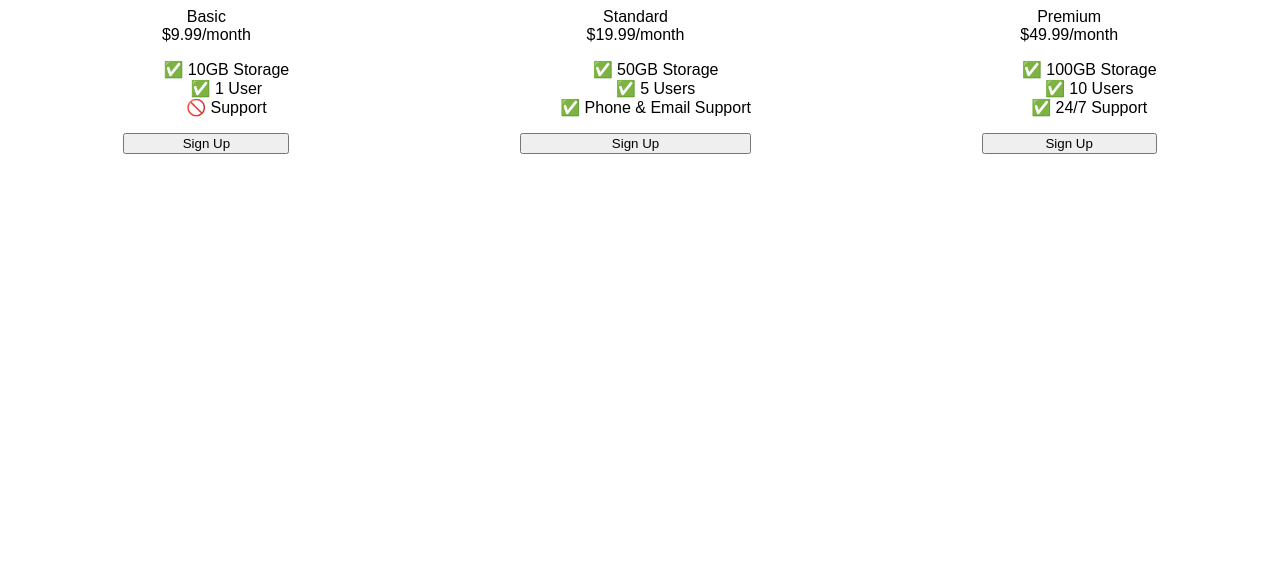
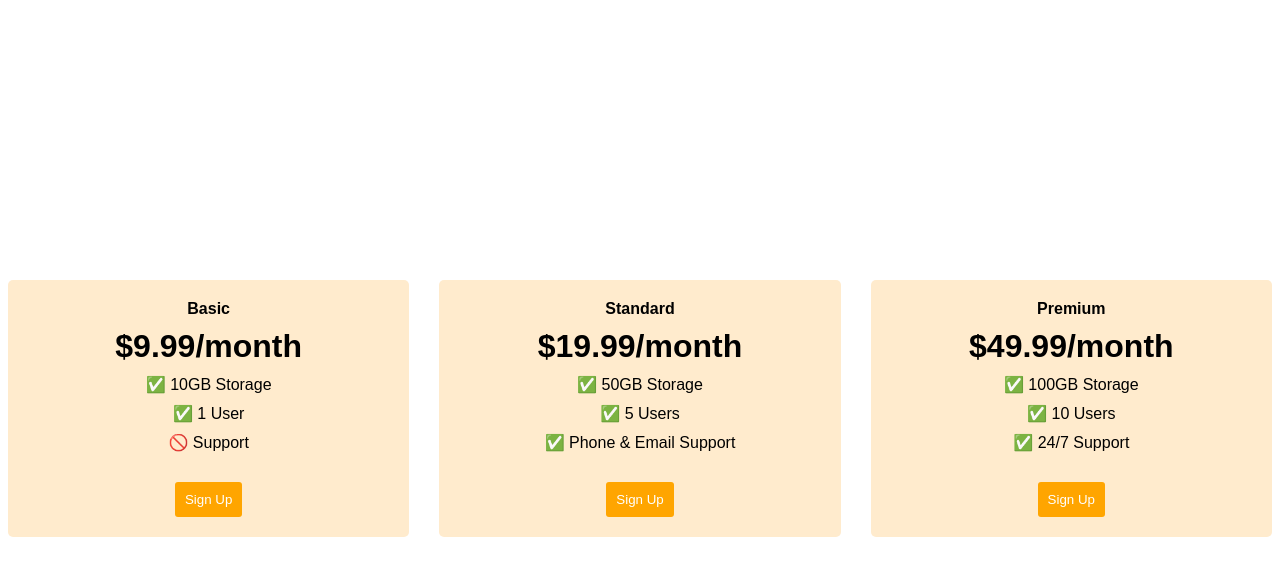
Before and after one commit to Jheintze/Flexbox-Pricing-Table-Project, a plain HTML site: page index.html in a window 1280 px wide. Drawn offline with Linux system fonts and the light colour scheme; a web font is replaced by a local one.

Commit message:
Add files via upload

```diff
--- a/index.html
+++ b/index.html
@@ -12,21 +12,51 @@
     }
     .pricing-container{
       display:flex;
-      justify-content:space-around;
+      justify-content:center;
+      align-items: center;
+      height: 100vh;
+      gap:30px;
     }
     .pricing-plan{
-      display:flex;
+      border-radius:5px ;
       flex-direction:column;
       text-align:center;
+      background-color:blanchedalmond;
+      width:400px;
+      padding:20px;
 
-
+    }
+    .plan-title{
+      font-weight:bold;
+      font-size:1rem;
+      margin-bottom:10px;
+    }
+    .plan-price{
+      font-weight:900;
+      font-size: 2rem;
+      margin-bottom:10px;
     }
     .plan-features{
       list-style-type: none;
+      padding: 0;
+      margin: 0;
+    }
+    .plan-features li{
+      margin-bottom: 10px;
+    }
+    .plan-button{
+      margin-top:20px;
+      background-color: orange;
+      border:none;
+      border-radius:3px;
+      color:white;
+      padding:10px;
     }
     /* Hint: What can you do with a media query and flexbox? */
     @media (max-width: 1250px) {
-
+      .pricing-container {
+        flex-direction: column;
+      }
     }
   </style>
 </head>
```
